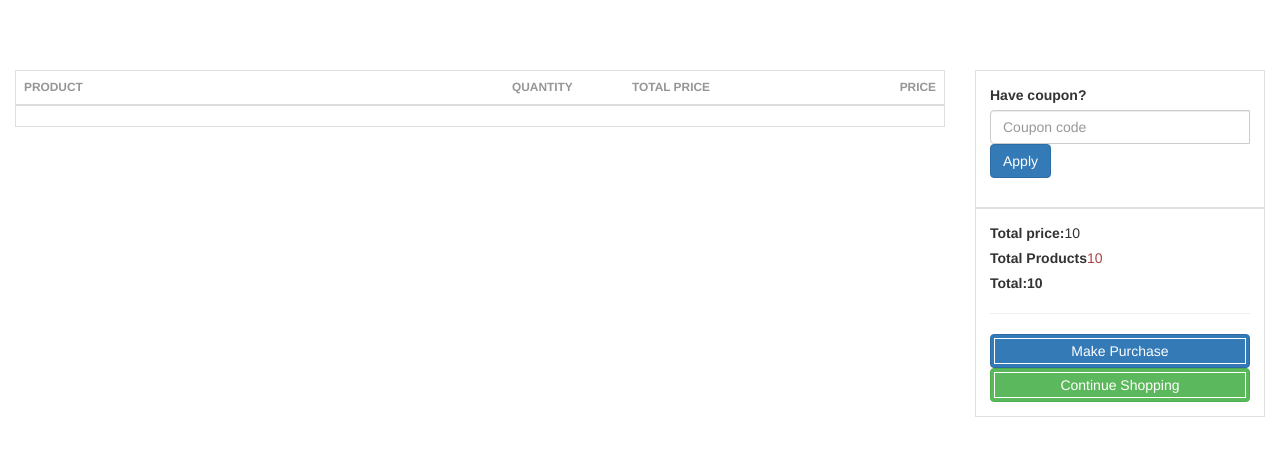
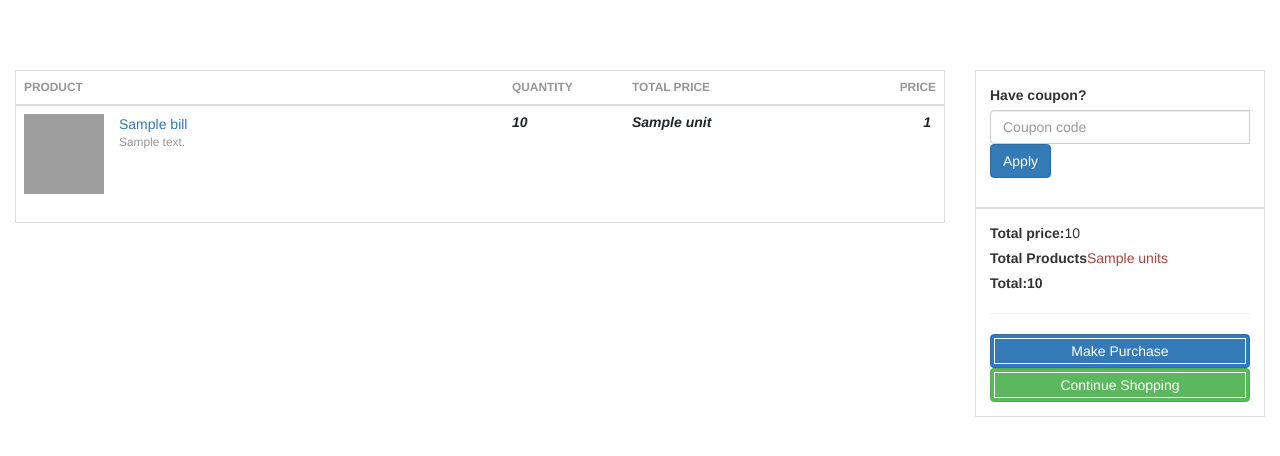
Before and after one commit to a2aniket/SmartCard, a Flask app: template templates/home.html in a window 1280 px wide. Shown: the top 456 px of the page. Run offline with Flask 2, Linux system fonts and the light colour scheme; the template is opened without the code that fills it: most values are stand-ins (such as "Sample title", 1, 10 or a date in 2020); lists and menus that the app fills with data are empty; some libraries are stand-ins or nearby versions; grey boxes are pictures that could not be loaded.

Commit message:
distory maping at frount end

```diff
--- a/app.py
+++ b/app.py
@@ -5,18 +5,15 @@ import pandas as pd
 
 @app.route("/")
 def home():
-   #with open('data.p', 'rb') as handle:
-        #data = pickle.load(handle)
-    df=pd.read_csv("bill.csv")
-    total=df["total_price"].sum()
-    unit_total=df["unit"].sum()
-    Name=df["Name"]
-    length=len(Name)
-    description=df["description"]
-    price=df["price"]
-    unit=df["unit"]
-    total_price=df["total_price"]
-    image="Colgate.jpg"
-    return render_template("home.html",image=image,length=length,Name=Name,description=description,price=price,unit=unit,total_price=total_price,total=total,unit_total=unit_total)
+    with open('bill.pkl', 'rb') as handle:
+        b = pickle.load(handle)
+    total=0
+    units=0
+    for i in b:
+        total=total+b[i]['totalPrice']
+        units=units+b[i]['unit']
+
+
+    return render_template("home.html",bill=b,units=units,total=total)
 if __name__=="__main__":
-    app.run(debug=True)
+    app.run(debug=True, host= '192.168.15.167')
--- a/bill.csv
+++ b/bill.csv
@@ -1,3 +1,3 @@
 ,no,Name,description,price,unit,total_price
-0,1,Colgate,no,10,5,50
-1,2,Harpic,no,10,6,60
+0,2,Harpic,no,10,1,10
+1,2,Harpic,no,10,1,10
--- a/templates/home.html
+++ b/templates/home.html
@@ -1,9 +1,10 @@
 <!DOCTYPE html>
 <html>
+
 <head>
     <title>Shopping Cart UI</title>
 
-  <link rel= "stylesheet" type= "text/css" href= "{{ url_for('static',filename='style.css') }}">
+    <link rel="stylesheet" type="text/css" href="{{ url_for('static',filename='style.css') }}">
     <link rel="stylesheet" href="https://maxcdn.bootstrapcdn.com/bootstrap/3.4.1/css/bootstrap.min.css">
 
     <!-- jQuery library -->
@@ -12,6 +13,7 @@
     <!-- Latest compiled JavaScript -->
     <script src="https://maxcdn.bootstrapcdn.com/bootstrap/3.4.1/js/bootstrap.min.js"></script>
 </head>
+
 <body>
     <div class="container-fluid">
         <div class="row">
@@ -28,22 +30,33 @@
                                 </tr>
                             </thead>
                             <tbody>
-                        {%for i in range(length)%}
+                                {%for i in bill%}
                                 <tr>
                                     <td>
                                         <figure class="itemside align-items-center">
-                                        <div class="aside"><img src="{{url_for('static',filename=Name[i]+'.jpg')}}" class="img-sm"></div>
-                                        <figcaption class="info"> <a href="#" class="title text-dark" data-abc="true">{{Name[i]}}</a>
-                                        <p class="text-muted small">{{description[i]}}<br></p>
+                                            <div class="aside"><img
+                                                    src="{{url_for('static',filename=bill[i]['name']+'.jpg')}}"
+                                                    class="img-sm"></div>
+                                            <figcaption class="info"> <a href="#" class="title text-dark"
+                                                    data-abc="true">{{bill[i]['name']}}</a>
+                                                <p class="text-muted small">{{bill[i]['description']}}<br></p>
                                             </figcaption>
                                         </figure>
                                     </td>
                                     <td>
-                                  <div class="price-wrap"> <var class="price">{{unit[i]}}</var> <small class="text-muted"></small> </div>
+                                        <div class="price-wrap"> <var class="price">{{bill[i]['price']}}</var>
+                                            <small class="text-muted"></small>
+                                        </div>
                                     <td>
-                                    <div class="price-wrap"> <var class="price">{{price[i]}}</var> <small class="text-muted"></small> </div>
+                                        <div class="price-wrap"> <var class="price">{{bill[i]['unit']}}</var>
+                                            <small class="text-muted"></small>
+                                        </div>
                                     </td>
-                                <td class="text-right d-none d-md-block">  <div class="price-wrap"> <var class="price">{{total_price[i]}}</var> <small class="text-muted"></small> </div> </td>
+                                    <td class="text-right d-none d-md-block">
+                                        <div class="price-wrap"> <var class="price">{{bill[i]['totalPrice']}}</var>
+                                            <small class="text-muted"></small>
+                                        </div>
+                                    </td>
                                 </tr>
                                 {%endfor%}
                             </tbody>
@@ -56,7 +69,9 @@
                     <div class="card-body">
                         <form>
                             <div class="form-group"> <label>Have coupon?</label>
-                            <div class="input-group"> <input type="text" class="form-control coupon" name="" placeholder="Coupon code"> <span class="input-group-append"> <button class="btn btn-primary btn-apply coupon">Apply</button> </span> </div>
+                                <div class="input-group"> <input type="text" class="form-control coupon" name=""
+                                        placeholder="Coupon code"> <span class="input-group-append"> <button
+                                            class="btn btn-primary btn-apply coupon">Apply</button> </span> </div>
                             </div>
                         </form>
                     </div>
@@ -69,17 +84,20 @@
                         </dl>
                         <dl class="dlist-align">
                             <dt>Total Products</dt>
-                        <dd class="text-right text-danger ml-3">{{unit_total}}</dd>
+                            <dd class="text-right text-danger ml-3">{{units}}</dd>
                         </dl>
                         <dl class="dlist-align">
                             <dt>Total:</dt>
                             <dd class="text-right text-dark b ml-3"><strong>{{total}}</strong></dd>
                         </dl>
-                    <hr> <a href="#" class="btn btn-out btn-primary btn-square btn-main" data-abc="true"> Make Purchase </a> <a href="#" class="btn btn-out btn-success btn-square btn-main mt-2" data-abc="true">Continue Shopping</a>
+                        <hr> <a href="#" class="btn btn-out btn-primary btn-square btn-main" data-abc="true"> Make
+                            Purchase </a> <a href="#" class="btn btn-out btn-success btn-square btn-main mt-2"
+                            data-abc="true">Continue Shopping</a>
                     </div>
                 </div>
             </aside>
         </div>
     </div>
 </body>
+
 </html>
```
Also changed, not shown: data.csv (+4 -3 lines), static/Santoor.jpg (added), static/Sargam.jpg (added), static/Wheel.jpg (added), 3 other files. Lines whose indentation alone changed are shown as unchanged.
